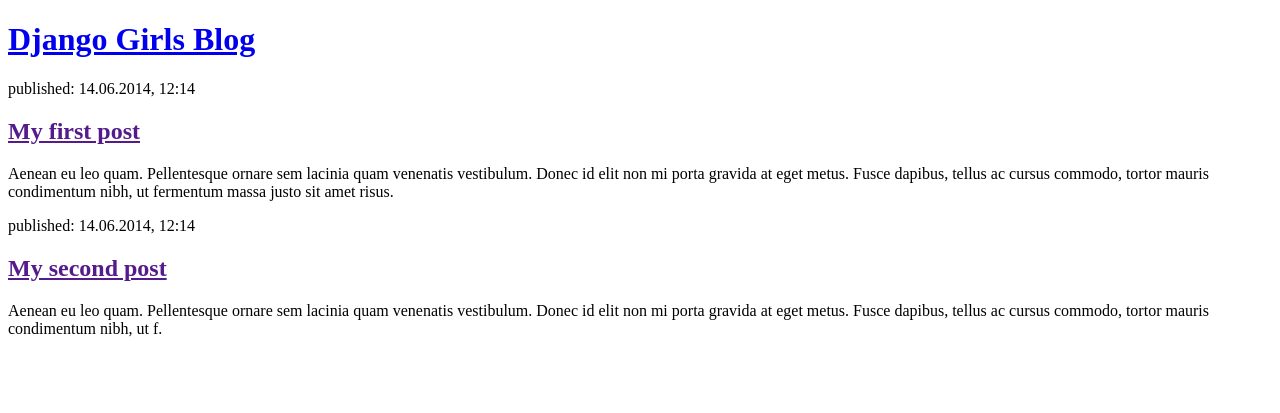
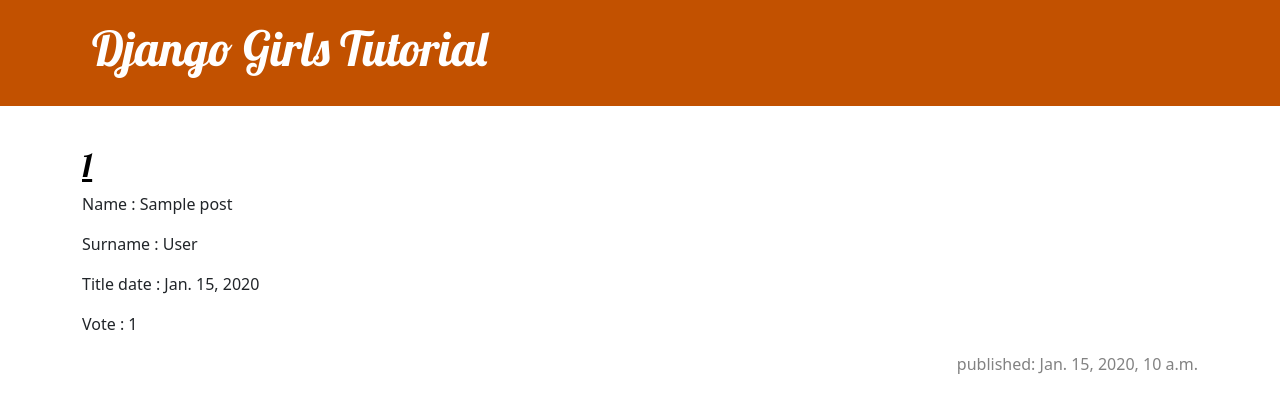
Before and after one commit to matteorazzanelli/django-redis-project, a Django app: page / in a window 1280 px wide. Shown: the top 413 px of the page. Run offline with Django 4.2, Linux system fonts and the light colour scheme; tables that the repository leaves empty hold one stand-in row (values such as "Sample post").

Commit message:
Added view and template for detailed blog post as well as CSS for the site.

```diff
--- a/bacheca/models.py
+++ b/bacheca/models.py
@@ -17,4 +17,4 @@ class Post(models.Model):
     self.save()
 
   def __str__(self):
-    return self.title
+    return self.name + ' ' + self.surname + ' ' + str(self.title_date)
--- /dev/null
+++ b/bacheca/static/css/bacheca.css
@@ -0,0 +1,70 @@
+.page-header {
+  background-color: #C25100;
+  margin-top: 0;
+  margin-bottom: 40px;
+  padding: 20px 20px 20px 40px;
+}
+
+.page-header h1,
+.page-header h1 a,
+.page-header h1 a:visited,
+.page-header h1 a:active {
+  color: #ffffff;
+  font-size: 36pt;
+  text-decoration: none;
+}
+
+h1,
+h2,
+h3,
+h4 {
+  font-family: 'Lobster', cursive;
+}
+
+.date {
+  color: #828282;
+}
+
+.save {
+  float: right;
+}
+
+.post-form textarea,
+.post-form input {
+  width: 100%;
+}
+
+.top-menu,
+.top-menu:hover,
+.top-menu:visited {
+  color: #ffffff;
+  float: right;
+  font-size: 26pt;
+  margin-right: 20px;
+}
+
+.post {
+  margin-bottom: 70px;
+}
+
+.post h2 a,
+.post h2 a:visited {
+  color: #000000;
+}
+
+.post > .date,
+.post > .actions {
+  float: right;
+}
+
+.btn-secondary,
+.btn-secondary:visited {
+  color: #C25100;
+  background: none;
+  border-color: #C25100;
+}
+
+.btn-secondary:hover {
+  color: #FFFFFF;
+  background-color: #C25100;
+}
--- /dev/null
+++ b/bacheca/templates/bacheca/base.html
@@ -0,0 +1,25 @@
+{% load static %}
+<!DOCTYPE html>
+<html>
+    <head>
+        <title>Bacheca migranti</title>
+        <link rel="stylesheet" href="https://cdn.jsdelivr.net/npm/bootstrap@5.1.3/dist/css/bootstrap.min.css" integrity="sha384-1BmE4kWBq78iYhFldvKuhfTAU6auU8tT94WrHftjDbrCEXSU1oBoqyl2QvZ6jIW3" crossorigin="anonymous">
+        <link rel="stylesheet" href="{% static 'css/bacheca.css' %}">
+        <link href="//fonts.googleapis.com/css?family=Lobster&subset=latin,latin-ext" rel="stylesheet" type="text/css">
+    </head>
+    <body>
+        <header class="page-header">
+            <div class="container">
+                <h1><a href="/">Django Girls Tutorial</a></h1>
+            </div>
+        </header>
+        <main class="container">
+            <div class="row">
+                <div class="col">
+                  {% block content %}
+                  {% endblock %}
+                </div>
+            </div>
+        </main>
+    </body>
+</html>
--- a/bacheca/templates/bacheca/post_list.html
+++ b/bacheca/templates/bacheca/post_list.html
@@ -1,23 +1,14 @@
-<!DOCTYPE html>
-<html>
-    <head>
-        <title>Django Girls blog</title>
-    </head>
-    <body>
-        <header>
-            <h1><a href="/">Django Girls Blog</a></h1>
-        </header>
+{% extends 'bacheca/base.html' %}
 
-        <article>
-            <time>published: 14.06.2014, 12:14</time>
-            <h2><a href="">My first post</a></h2>
-            <p>Aenean eu leo quam. Pellentesque ornare sem lacinia quam venenatis vestibulum. Donec id elit non mi porta gravida at eget metus. Fusce dapibus, tellus ac cursus commodo, tortor mauris condimentum nibh, ut fermentum massa justo sit amet risus.</p>
+{% block content %}
+    {% for post in posts %}
+        <article class="post">
+            <h2><a href="{% url 'post_detail' pk=post.pk %}">{{post.pk}}</a></h2>  <! –– The post_detail part means that Django will be expecting a URL in blog/urls.py with name=post_detail––>
+            <p> Name : {{ post.name }} </p>
+            <p> Surname : {{ post.surname }} </p>
+            <p> Title date : {{ post.title_date }} </p>
+            <p> Vote : {{ post.vote}} </p>
+            <time class="date">published: {{ post.published_date }}</time>
         </article>
-
-        <article>
-            <time>published: 14.06.2014, 12:14</time>
-            <h2><a href="">My second post</a></h2>
-            <p>Aenean eu leo quam. Pellentesque ornare sem lacinia quam venenatis vestibulum. Donec id elit non mi porta gravida at eget metus. Fusce dapibus, tellus ac cursus commodo, tortor mauris condimentum nibh, ut f.</p>
-        </article>
-    </body>
-</html>
+    {% endfor %}
+{% endblock %}
--- a/bacheca/urls.py
+++ b/bacheca/urls.py
@@ -3,6 +3,10 @@ from . import views
 
 urlpatterns = [
   path('', views.home, name = 'home'),
-  path('posts', views.post_list, name = 'title_list'),
-  path('search', views.search, name = 'title_search')
+  path('post/<int:pk>/', views.post_detail, name='post_detail'),
+  # post/ means that the URL should begin with the word post
+  # <int:pk> It means that Django expects an integer value and will transfer it to a view as a variable called pk
+
+  # path('posts', views.post_list, name = 'title_list'),
+  # path('search', views.search, name = 'title_search'),
 ]
--- a/bacheca/views.py
+++ b/bacheca/views.py
@@ -1,4 +1,4 @@
-from django.shortcuts import render
+from django.shortcuts import render, get_object_or_404
 from urllib import response
 from django.http import JsonResponse
 from .models import Post
@@ -6,6 +6,23 @@ from django.utils import timezone
 from django.shortcuts import redirect
 
 # Create your views here.
+
+def home(request):
+  posts = Post.objects.filter(published_date__lte=timezone.now()).order_by('published_date')
+  return render(request, 'bacheca/post_list.html', {'posts': posts})
+
+def post_detail(request, pk):
+  post = get_object_or_404(Post, pk=pk)
+  return render(request, 'bacheca/post_detail.html', {'post': post})
+
+# def post_list(request):
+#   posts = Post.objects.filter(published_date__lte=timezone.now()).order_by('published_date')
+#   return render(request, 'blog/post_list.html', {'posts': posts})
+
+# def search(request):
+#   posts = Post.objects.filter(published_date__lte=timezone.now()).order_by('published_date')
+#   return render(request, 'blog/post_list.html', {'posts': posts})
+
 
 # def datetime_posts(requests):
 #   response = []
@@ -19,15 +36,3 @@ from django.shortcuts import redirect
 #       }
 #     )
 #   return JsonResponse(response, safe=False)
-
-def home(request):
-  posts = Post.objects.filter(published_date__lte=timezone.now()).order_by('published_date')
-  return render(request, 'bacheca/post_list.html', {'posts': posts})
-
-def post_list(request):
-  posts = Post.objects.filter(published_date__lte=timezone.now()).order_by('published_date')
-  return render(request, 'blog/post_list.html', {'posts': posts})
-
-def search(request):
-  posts = Post.objects.filter(published_date__lte=timezone.now()).order_by('published_date')
-  return render(request, 'blog/post_list.html', {'posts': posts})
```
Also changed, not shown: bacheca/templates/bacheca/post_detail.html (added, +14 -0 lines), bacheca/migrations/0004_post_title.py (added), bacheca/migrations/0005_remove_post_title.py (added), bacheca/migrations/0006_auto_20220308_2309.py (added), bacheca/migrations/0007_alter_post_id.py (added), bacheca/migrations/0008_auto_20220310_1918.py (added), bacheca/migrations/0009_alter_post_id.py (added).
